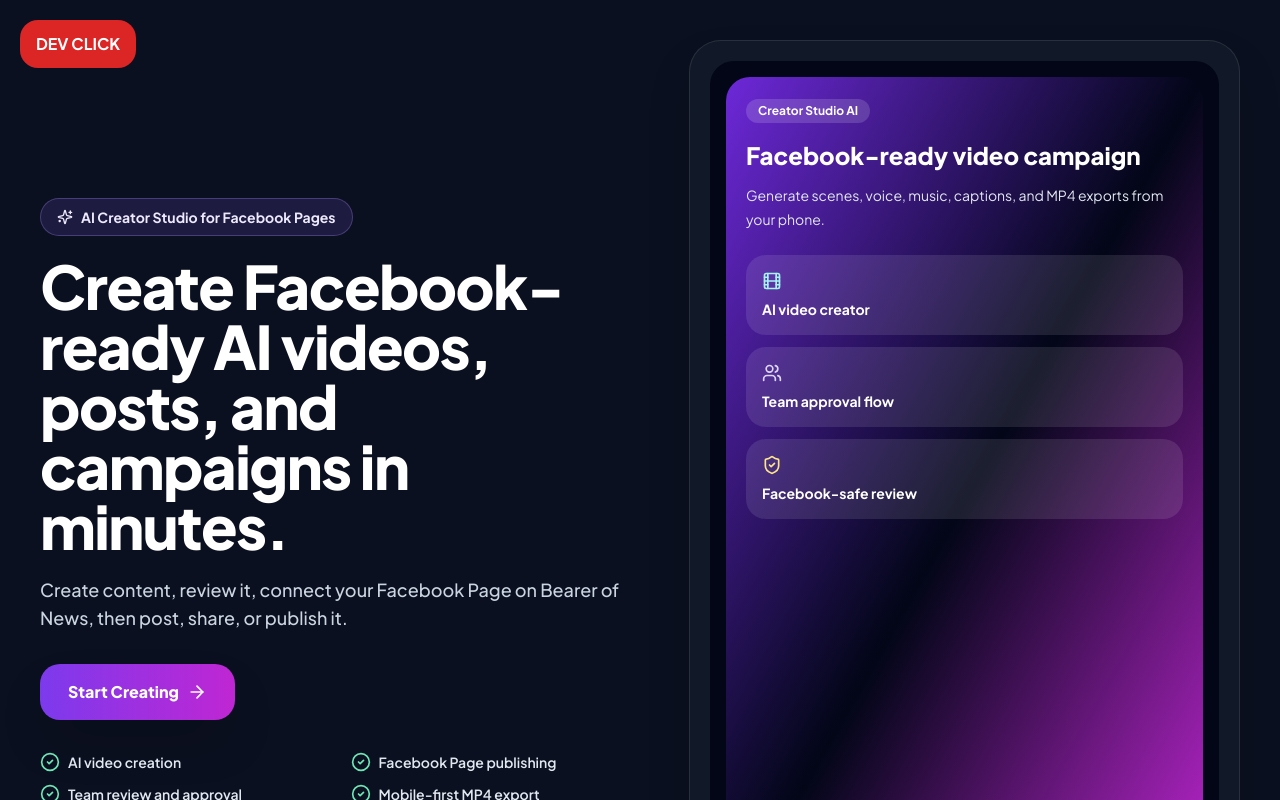
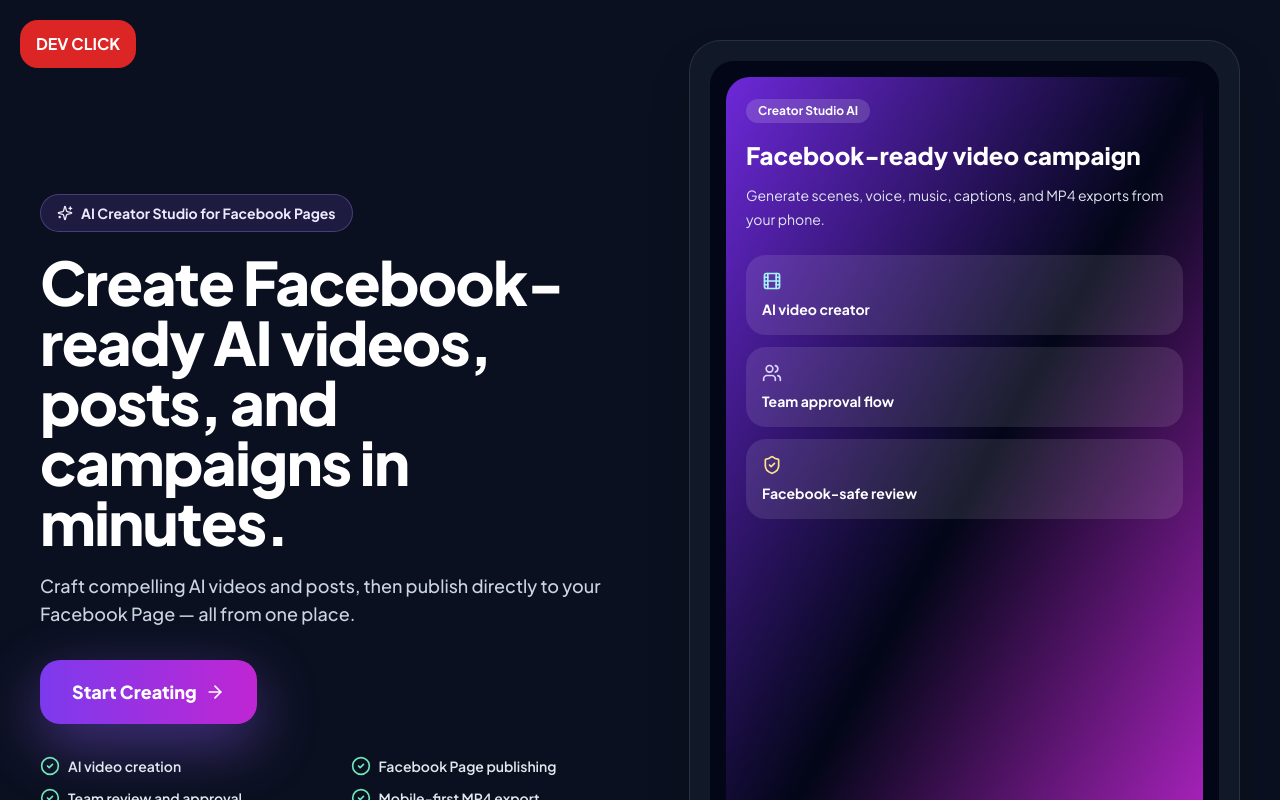
Before and after one commit to mose233/Bearer-of-News, a React (Vite) app: page / in a window 1280 px wide. Shown: the top 800 px of the page. Built offline with nearby package versions, Linux system fonts and the light colour scheme.

Commit message:
Update content and styles in Index.tsx

```diff
--- a/src/pages/Index.tsx
+++ b/src/pages/Index.tsx
@@ -45,14 +45,14 @@
               </h1>
 
               <p className="mt-5 max-w-2xl text-base font-medium leading-8 text-slate-300 sm:text-lg">
-                Create content, review it, connect your Facebook Page on Bearer
-                of News, then post, share, or publish it.
+                Craft compelling AI videos and posts, then publish directly to
+                your Facebook Page — all from one place.
               </p>
 
               <div className="mt-8">
                 <Link
                   to="/signup?redirect=/creator-studio"
-                  className="inline-flex h-14 items-center justify-center rounded-2xl bg-gradient-to-r from-violet-600 to-fuchsia-600 px-7 text-base font-extrabold text-white shadow-2xl transition hover:scale-[1.02]"
+                  className="inline-flex h-16 items-center justify-center rounded-2xl bg-gradient-to-r from-violet-600 to-fuchsia-600 px-8 text-lg font-extrabold text-white shadow-[0_20px_60px_rgba(139,92,246,0.45)] transition hover:scale-105"
                 >
                   Start Creating
                   <ArrowRight className="ml-2 h-5 w-5" />
```
